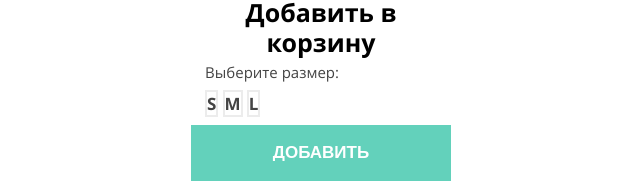
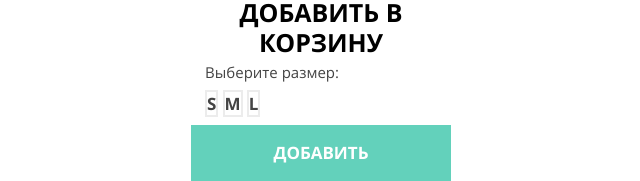
Before and after one commit to Nataly-Wien/1337359-mishka-20, a plain HTML site: page source/index.html in a window 1280 px wide. Shown: the part 2802-2983 px from the top of the page, without its empty margins (319-959 px from the left). Drawn offline with nearby package versions, Linux system fonts and the light colour scheme; files that its build step writes are made by us from their sources.

Commit message:
Исправляет заголовок и кнопку модального окна

```diff
--- a/source/sass/blocks/choice-form.scss
+++ b/source/sass/blocks/choice-form.scss
@@ -16,3 +16,7 @@
     border: 2px solid rgba($text-dark, $opacity-hover);
   }
 }
+
+.choice-form__button {
+  font: inherit;
+}
--- a/source/sass/blocks/modal.scss
+++ b/source/sass/blocks/modal.scss
@@ -1,3 +1,4 @@
 .modal__title {
+  text-transform: uppercase;
   text-align: center;
 }
```
